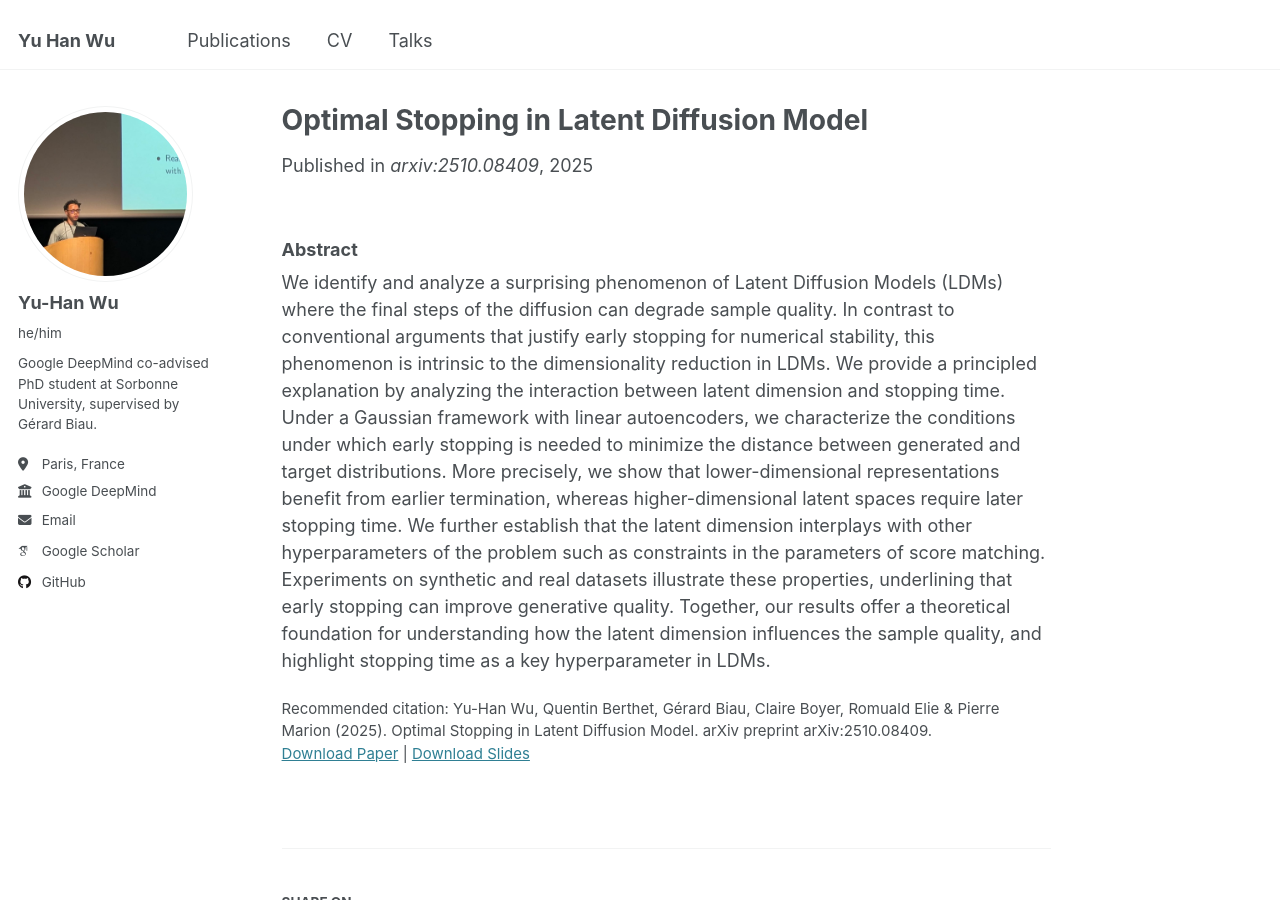
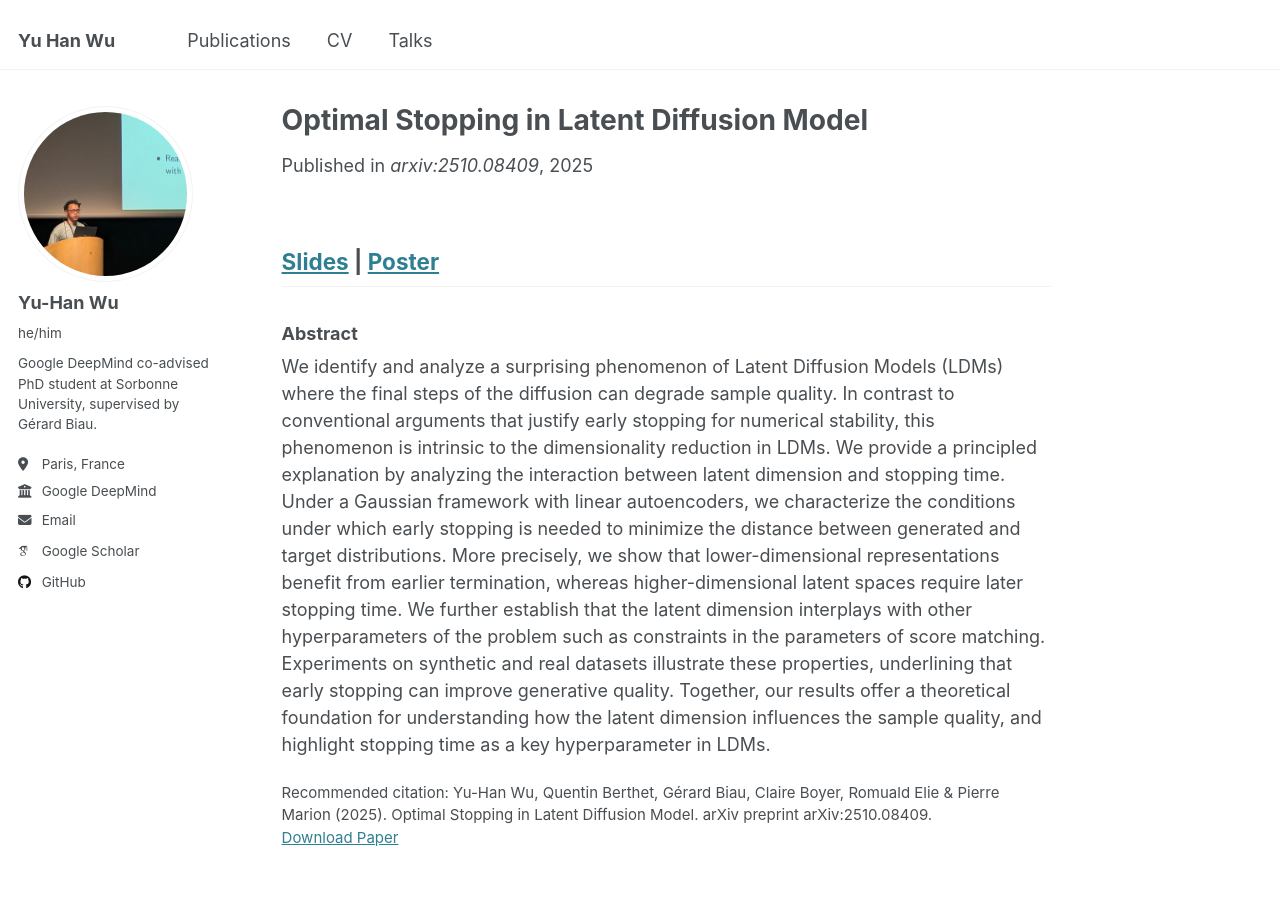
Before and after one commit to pojoowu/pojoowu.github.io, a Jekyll site: the page built from _publications/optimal-stopping-ldm.md, in a window 1280 px wide and 900 px high. Built offline with Jekyll 4.4.1, drawn with Linux system fonts in a browser that asks for light colours; some web fonts are replaced.

Commit message:
Update optimal-stopping-ldm.md

```diff
--- a/_publications/optimal-stopping-ldm.md
+++ b/_publications/optimal-stopping-ldm.md
@@ -7,8 +7,8 @@
 date: 2025-10-10
 venue: 'arxiv:2510.08409'
 paperurl: 'http://pojoowu.github.io/files/2510.08409v1.pdf'
-slidesurl: 'http://pojoowu.github.io/files/_PriGM_Slides__Optimal_Stopping_LDM.pdf'
 citation: 'Yu-Han Wu, Quentin Berthet, Gérard Biau, Claire Boyer, Romuald Elie & Pierre Marion (2025). Optimal Stopping in Latent Diffusion Model. arXiv preprint arXiv:2510.08409.'
 ---
+## [Slides](https://github.com/pojoowu/pojoowu.github.io/blob/master/files/_PriGM_Slides__Optimal_Stopping_LDM.pdf) | [Poster](https://github.com/pojoowu/pojoowu.github.io/blob/master/files/_Poster__Optimal_stopping_LDM.pdf)
 ### Abstract
 We identify and analyze a surprising phenomenon of Latent Diffusion Models (LDMs) where the final steps of the diffusion can degrade sample quality. In contrast to conventional arguments that justify early stopping for numerical stability, this phenomenon is intrinsic to the dimensionality reduction in LDMs. We provide a principled explanation by analyzing the interaction between latent dimension and stopping time. Under a Gaussian framework with linear autoencoders, we characterize the conditions under which early stopping is needed to minimize the distance between generated and target distributions. More precisely, we show that lower-dimensional representations benefit from earlier termination, whereas higher-dimensional latent spaces require later stopping time. We further establish that the latent dimension interplays with other hyperparameters of the problem such as constraints in the parameters of score matching. Experiments on synthetic and real datasets illustrate these properties, underlining that early stopping can improve generative quality. Together, our results offer a theoretical foundation for understanding how the latent dimension influences the sample quality, and highlight stopping time as a key hyperparameter in LDMs.
```
